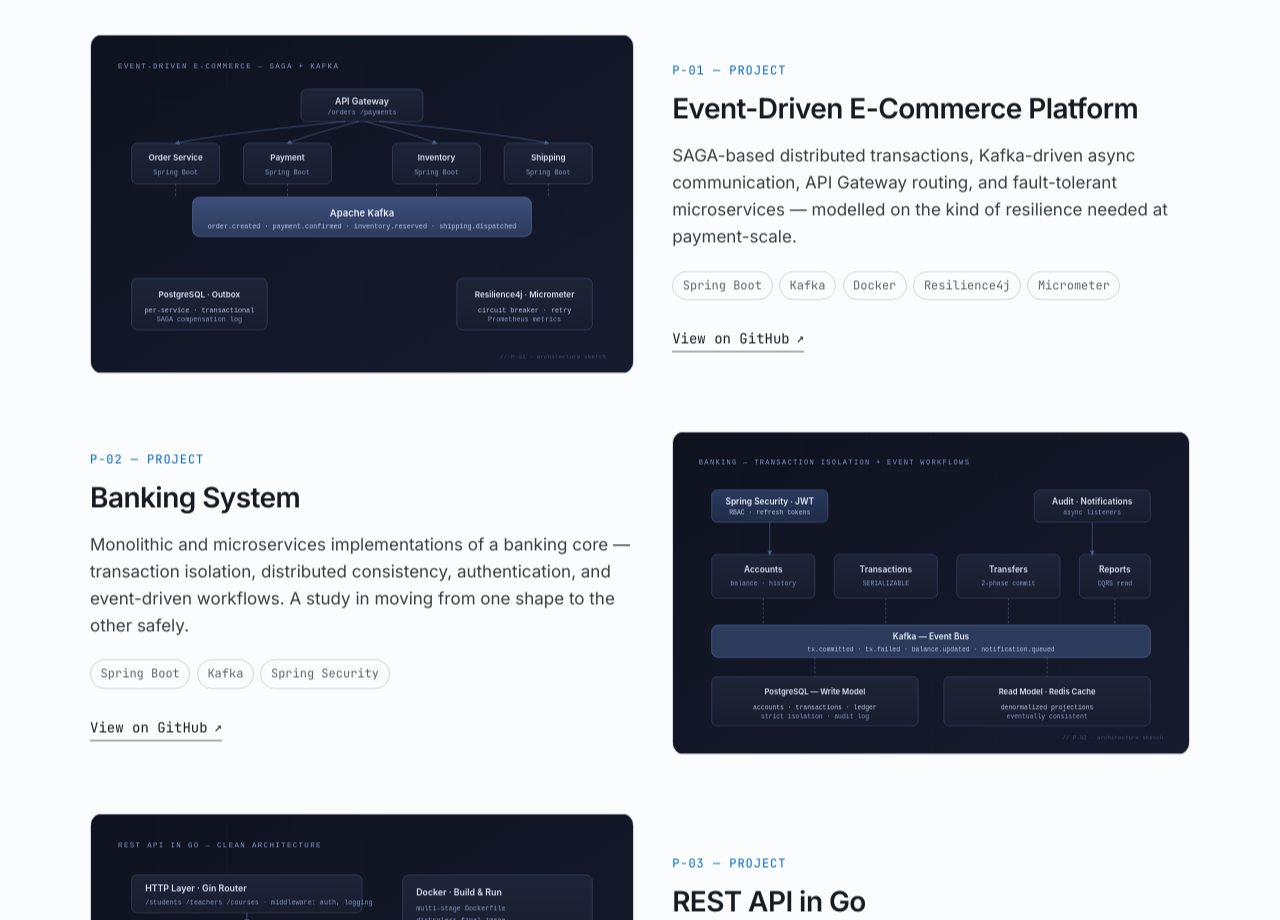
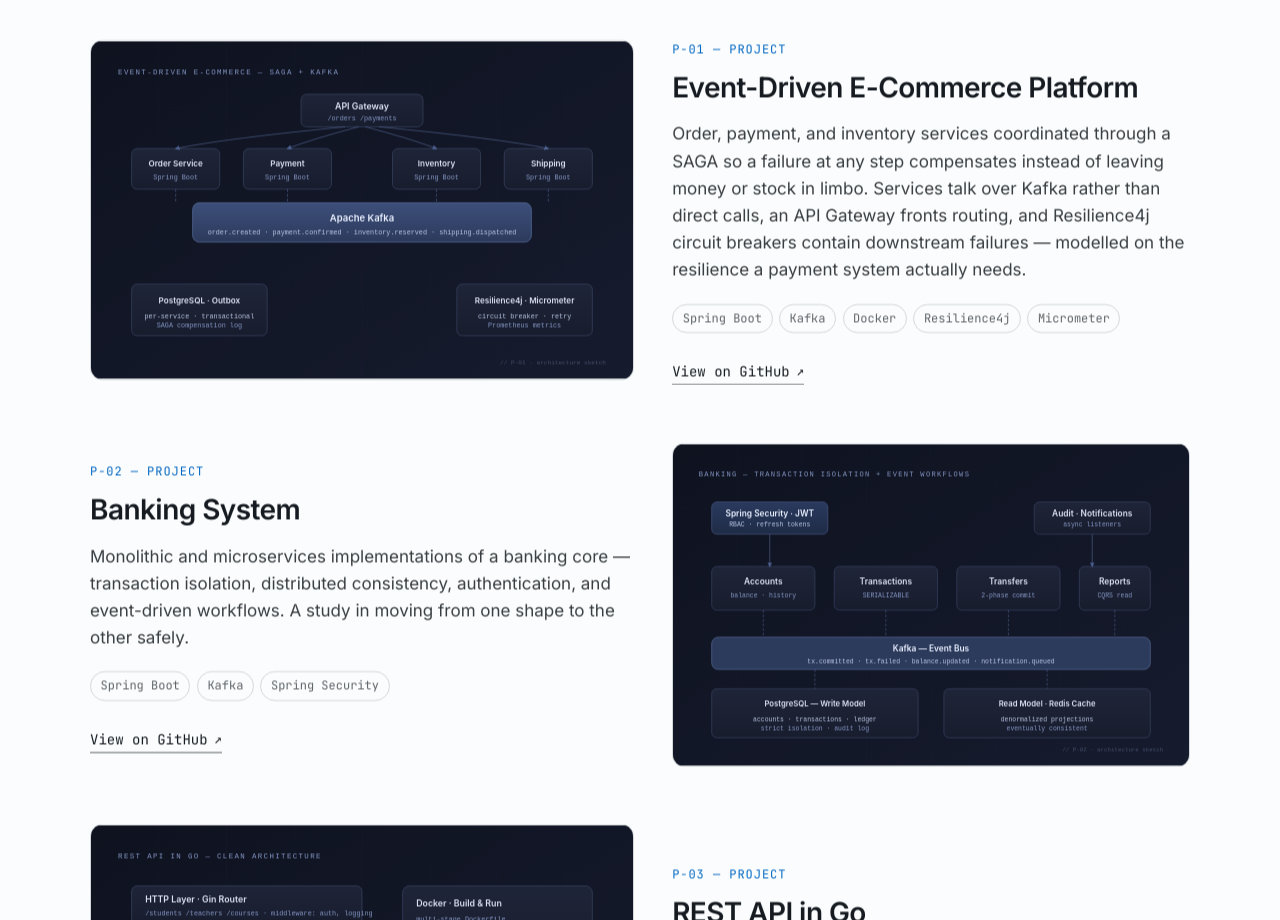
Before and after one commit to samratalamshanto/portfolio, a React (Vite) app: page / in a window 1280 px wide. Shown: the part 3863-4783 px from the top of the page. Built offline with nearby package versions, Linux system fonts and the light colour scheme.

Commit message:
content(projects): expand flagship project with architecture detail
Replace the flat tag-list summary of the Event-Driven E-Commerce
Platform with concrete signal — SAGA compensation, Kafka messaging,
gateway routing, Resilience4j circuit breakers.

```diff
--- a/src/components/Projects/projectsData.js
+++ b/src/components/Projects/projectsData.js
@@ -8,7 +8,7 @@
   {
     title: "Event-Driven E-Commerce Platform",
     summary:
-      "SAGA-based distributed transactions, Kafka-driven async communication, API Gateway routing, and fault-tolerant microservices — modelled on the kind of resilience needed at payment-scale.",
+      "Order, payment, and inventory services coordinated through a SAGA so a failure at any step compensates instead of leaving money or stock in limbo. Services talk over Kafka rather than direct calls, an API Gateway fronts routing, and Resilience4j circuit breakers contain downstream failures — modelled on the resilience a payment system actually needs.",
     tags: ["Spring Boot", "Kafka", "Docker", "Resilience4j", "Micrometer"],
     image: "/assets/project-ecommerce.svg",
     link: "https://github.com/samratalamshanto/e-commerce-website-microservice-docker",
```
